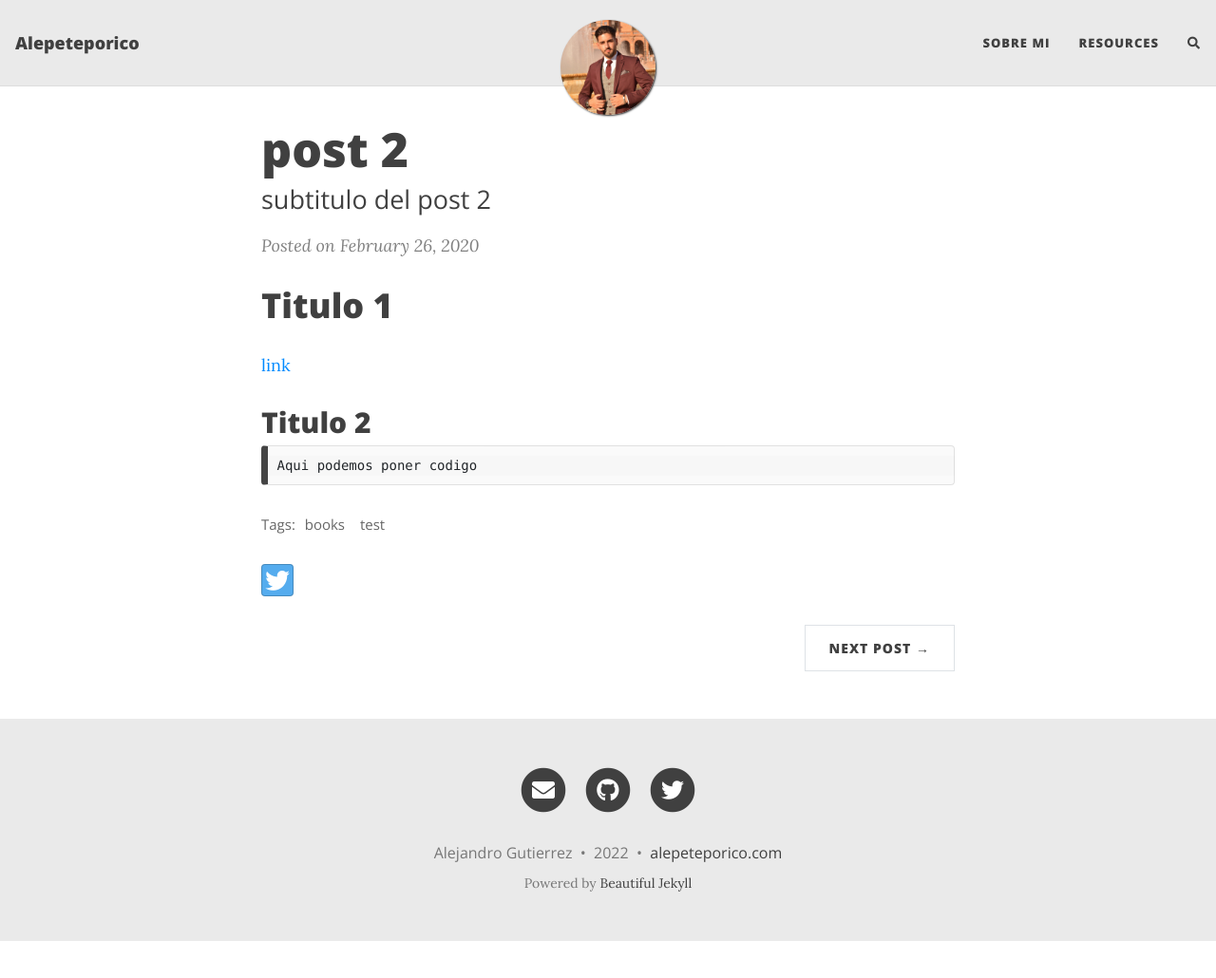
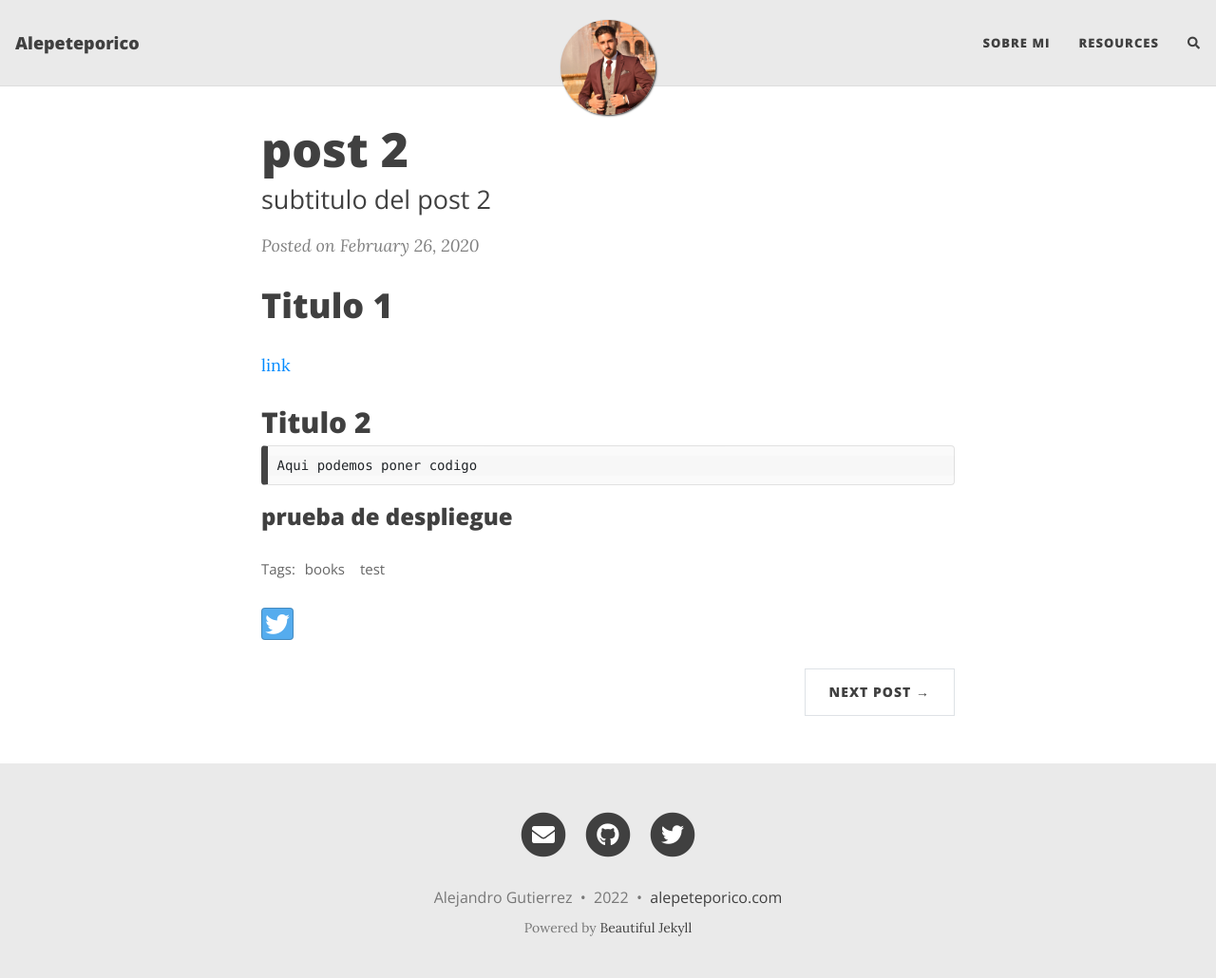
Before and after one commit to alepeteporico/blog_jekyll, a Jekyll site: the page built from _posts/2020-02-26-flake-it-till-you-make-it.md, in a window 1280 px wide and 1038 px high. Shown: the top 1030 px of the window at 95% size. Built offline with Jekyll 4.4.1, drawn with Linux system fonts in a browser that asks for light colours; nearby versions of some CDN libraries; comment, search, counter and statistics services are not loaded.

Commit message:
nuevo despliegue

```diff
--- a/_posts/2020-02-26-flake-it-till-you-make-it.md
+++ b/_posts/2020-02-26-flake-it-till-you-make-it.md
@@ -14,3 +14,5 @@ tags: [books, test]
 ~~~
 Aqui podemos poner codigo
 ~~~
+
+### prueba de despliegue
```
